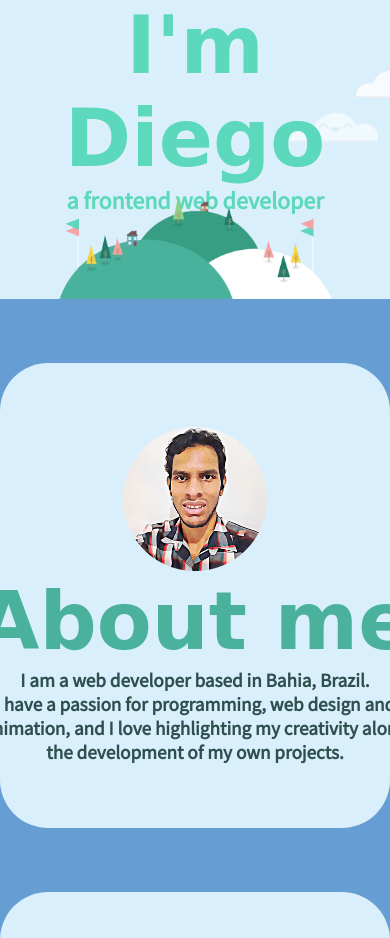
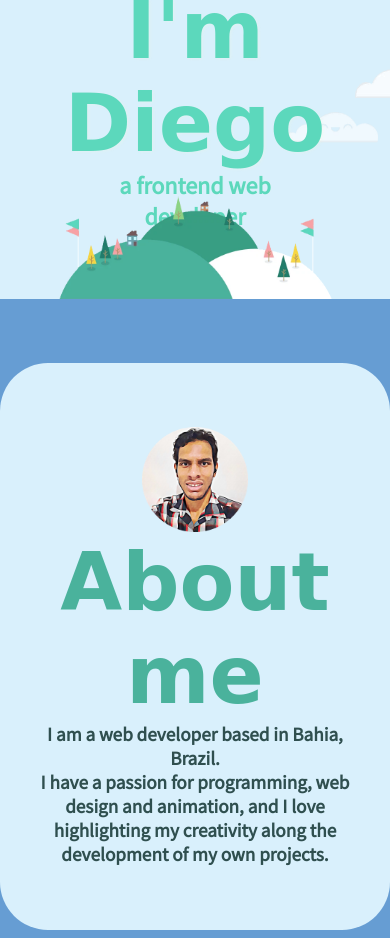
Before and after one commit to dihcoder/personal-website-v2, a plain HTML site: page index.html in a window 390 px wide. Shown: the top 938 px of the page. Drawn offline with Linux system fonts and the light colour scheme; a web font is replaced by a local one.

Commit message:
Add padding to text sections

```diff
--- a/css/style.css
+++ b/css/style.css
@@ -340,7 +340,7 @@
 
 .about-me .container #about .img-and-text {
     max-width: 60%;
-    min-width: 30rem;
+    min-width: 22rem;
     text-align: center;
 }
 
@@ -512,4 +512,9 @@
     #contact-me h1 {
         text-align: center;
     }
+
+    h2 {
+        padding-left: 1rem;
+        padding-right: 1rem;
+    }
 }
```
